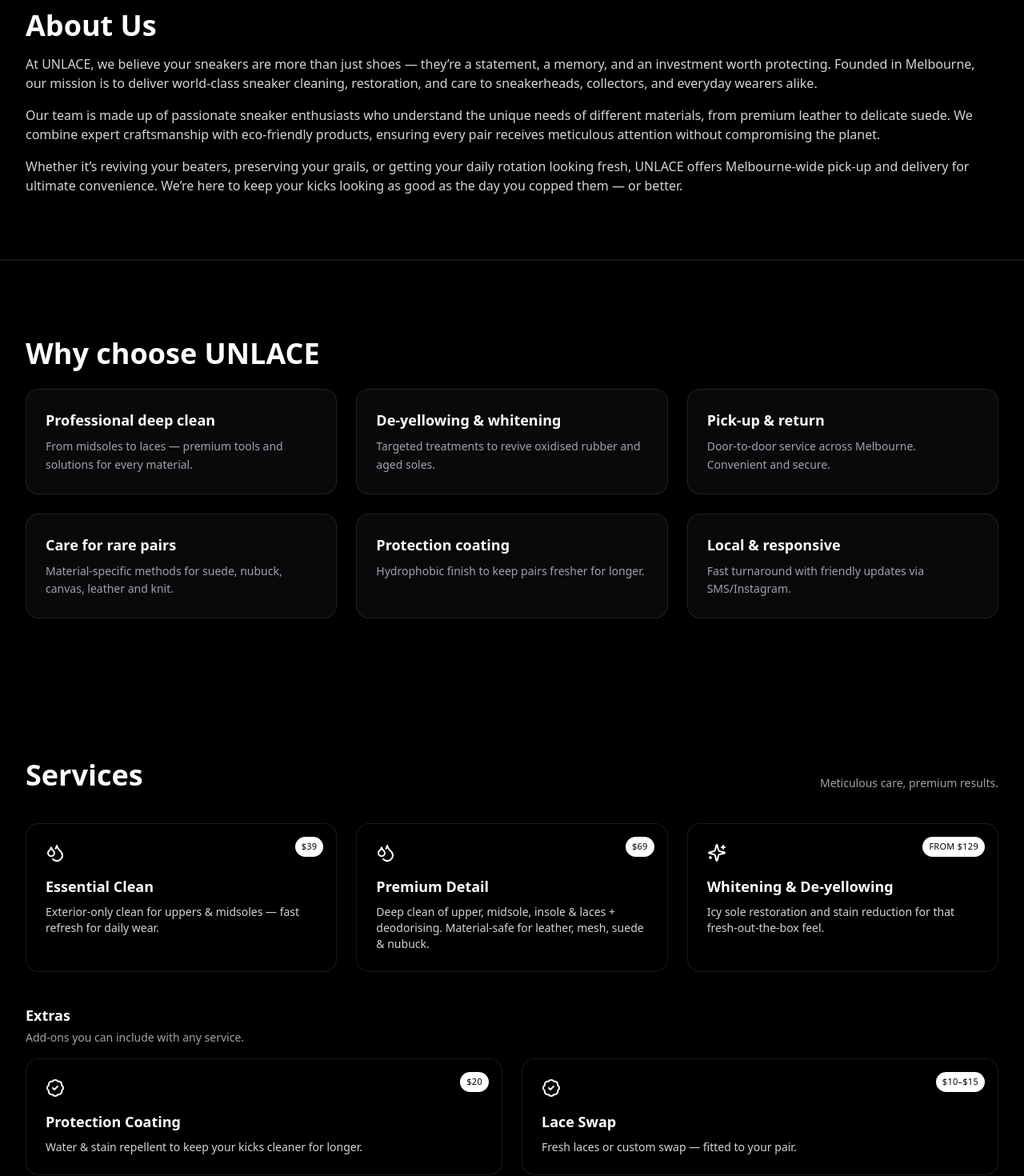
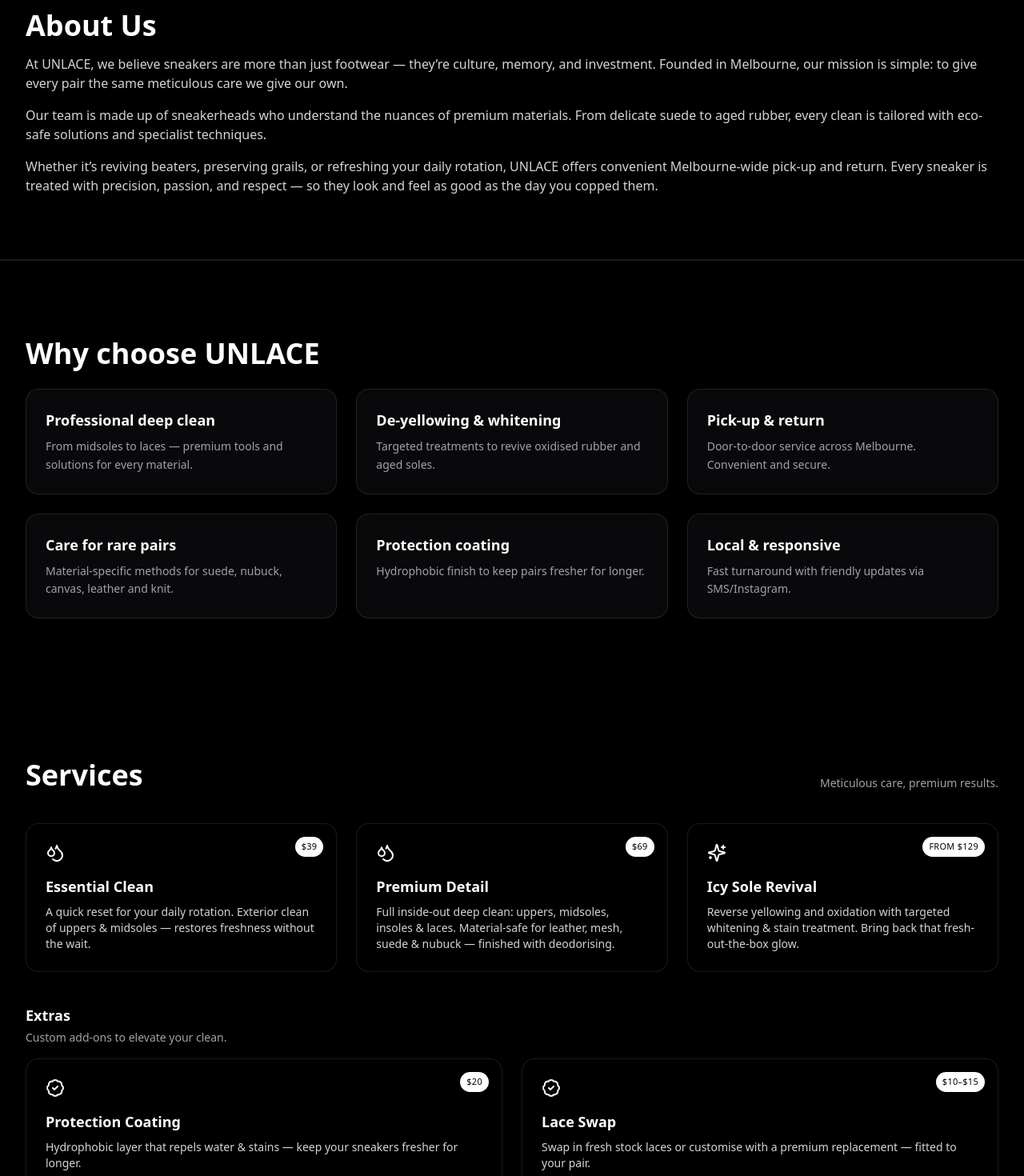
Before and after one commit to unlacesneakers/unlace-site, a Next.js app: page / in a window 1280 px wide. Shown: the part 1200-2670 px from the top of the page at 80% size. Built offline with nearby package versions, Linux system fonts and the light colour scheme.

Commit message:
Update index.tsx

```diff
--- a/pages/index.tsx
+++ b/pages/index.tsx
@@ -22,7 +22,6 @@ import ProcessSteps, { Step } from "../components/ProcessSteps";
 import FAQ, { QA } from "../components/FAQ";
 import SchemaFAQ from "../components/SchemaFAQ";
 
-
 // Define the benefits (the content list)
 const benefits: Benefit[] = [
   { id: "b1", title: "Professional deep clean", desc: "From midsoles to laces — premium tools and solutions for every material." },
@@ -41,33 +40,37 @@ const steps: Step[] = [
   { id: "s4", title: "Return like-new", desc: "Delivered back to you across Melbourne—ready to wear." },
 ];
 
-// Define the FAQ items
+// Refined FAQ (premium tone)
 const faqs: QA[] = [
   {
     q: "How do pick-ups work?",
-    a: <>Use the booking form. We’ll confirm a window via SMS. Turnaround is usually 2–4 days depending on service.</>,
+    a: <>Book through our online form and select a time window. We’ll confirm via SMS and handle the rest. Standard turnaround is 2–4 days depending on service and condition.</>,
   },
   {
     q: "Do you clean suede and delicate materials?",
-    a: <>Yes. We use material-specific products and soft-bristle brushes. For rare pairs, we confirm the approach before starting.</>,
+    a: <>Yes — suede, nubuck, mesh, and premium leathers are all cleaned with specialist tools and eco-safe solutions. Each material is treated with tailored techniques to protect its texture and integrity.</>,
   },
   {
-    q: "Payment & pricing?",
-    a: <>Pay after service via card or bank transfer. We’ll quote any Extras up-front so there are no surprises.</>,
+    q: "How does pricing and payment work?",
+    a: <>Our listed prices cover most pairs. If extras are needed, we confirm them with you before starting. Payment is made after service via card or transfer — no hidden costs, ever.</>,
   },
   {
     q: "Where do you operate?",
-    a: <>Melbourne-wide pick-up & delivery. If you’re outside the area, message us on Instagram to arrange options.</>,
+    a: <>We offer pick-up and delivery across Melbourne. If you’re outside the area, get in touch via Instagram and we’ll try to arrange a solution.</>,
+  },
+  {
+    q: "What if I’m not satisfied with the result?",
+    a: <>We stand by our work. If you’re not happy, we’ll re-clean or make it right — because every sneaker deserves a finish we’re proud of.</>,
   },
 ];
 
 const faqsForSchema = [
-  { q: "How do pick-ups work?", a: "Use the booking form. We’ll confirm a window via SMS. Turnaround is usually 2–4 days depending on service." },
-  { q: "Do you clean suede and delicate materials?", a: "Yes. We use material-specific products and soft-bristle brushes. For rare pairs, we confirm the approach before starting." },
-  { q: "Payment & pricing?", a: "Pay after service via card or bank transfer. We’ll quote any Extras up-front so there are no surprises." },
-  { q: "Where do you operate?", a: "Melbourne-wide pick-up & delivery. If you’re outside the area, message us on Instagram to arrange options." },
+  { q: "How do pick-ups work?", a: "Book through our online form and select a time window. We’ll confirm via SMS. Standard turnaround is 2–4 days depending on service and condition." },
+  { q: "Do you clean suede and delicate materials?", a: "Yes — suede, nubuck, mesh, and premium leathers are cleaned with specialist tools and eco-safe solutions. Each material is treated with tailored techniques." },
+  { q: "How does pricing and payment work?", a: "Our listed prices cover most pairs. If extras are needed, we confirm them before starting. Payment is made after service via card or transfer." },
+  { q: "Where do you operate?", a: "We offer pick-up and delivery across Melbourne. If you’re outside the area, message us on Instagram to arrange options." },
+  { q: "What if I’m not satisfied with the result?", a: "If you’re not happy, we’ll re-clean or make it right — because every sneaker deserves a finish we’re proud of." },
 ];
-
 
 // Icons
 import {
@@ -166,7 +169,7 @@ export default function Home() {
               animate={{ opacity: 1, y: 0 }}
               transition={{ duration: 0.7 }}
             >
-              {/* Strapline — updated to 'Sneaker Atelier' */}
+              {/* Strapline — 'Sneaker Atelier' */}
               <p className="uppercase tracking-[0.35em] text-zinc-400 text-xs mb-3">
                 Australia’s Premium Sneaker Atelier
               </p>
@@ -175,8 +178,8 @@ export default function Home() {
                 UNLACE your sneakers — relace your style.
               </h1>
               <p className="mt-4 text-zinc-300 max-w-2xl">
-                From grails to beaters, we revive every pair with precision cleaning
-                and restoration. Pick-up & delivery across Melbourne.
+                From daily beaters to grail-level pairs, UNLACE restores sneakers with precision
+                techniques and eco-safe care. Door-to-door pick-up & return across Melbourne.
               </p>
               <div className="mt-8 flex gap-4">
                 <a
@@ -220,29 +223,23 @@ export default function Home() {
         >
           <h2 className="text-2xl sm:text-4xl font-bold mb-4">About Us</h2>
           <p className="text-zinc-300 mb-4">
-            At UNLACE, we believe your sneakers are more than just shoes — they’re
-            a statement, a memory, and an investment worth protecting. Founded in
-            Melbourne, our mission is to deliver world-class sneaker cleaning,
-            restoration, and care to sneakerheads, collectors, and everyday
-            wearers alike.
+            At UNLACE, we believe sneakers are more than just footwear — they’re culture, memory, and investment.
+            Founded in Melbourne, our mission is simple: to give every pair the same meticulous care we give our own.
           </p>
           <p className="text-zinc-300 mb-4">
-            Our team is made up of passionate sneaker enthusiasts who understand
-            the unique needs of different materials, from premium leather to
-            delicate suede. We combine expert craftsmanship with eco-friendly
-            products, ensuring every pair receives meticulous attention without
-            compromising the planet.
+            Our team is made up of sneakerheads who understand the nuances of premium materials. From delicate suede
+            to aged rubber, every clean is tailored with eco-safe solutions and specialist techniques.
           </p>
           <p className="text-zinc-300">
-            Whether it’s reviving your beaters, preserving your grails, or getting
-            your daily rotation looking fresh, UNLACE offers Melbourne-wide pick-up
-            and delivery for ultimate convenience. We’re here to keep your kicks
-            looking as good as the day you copped them — or better.
+            Whether it’s reviving beaters, preserving grails, or refreshing your daily rotation, UNLACE offers
+            convenient Melbourne-wide pick-up and return. Every sneaker is treated with precision, passion, and
+            respect — so they look and feel as good as the day you copped them.
           </p>
         </section>
+
+        {/* ✅ Why Choose Us */}
         <WhyChooseUs items={benefits} />
 
-        {/* Services section starts here */}
         {/* ========== SERVICES ========== */}
         <section
           id="services"
@@ -257,19 +254,19 @@ export default function Home() {
             <Card
               icon={<Droplets className="h-6 w-6" />}
               title="Essential Clean"
-              desc="Exterior-only clean for uppers & midsoles — fast refresh for daily wear."
+              desc="A quick reset for your daily rotation. Exterior clean of uppers & midsoles — restores freshness without the wait."
               price="$39"
             />
             <Card
               icon={<Droplets className="h-6 w-6" />}
               title="Premium Detail"
-              desc="Deep clean of upper, midsole, insole & laces + deodorising. Material-safe for leather, mesh, suede & nubuck."
+              desc="Full inside-out deep clean: uppers, midsoles, insoles & laces. Material-safe for leather, mesh, suede & nubuck — finished with deodorising."
               price="$69"
             />
             <Card
               icon={<Stars className="h-6 w-6" />}
-              title="Whitening & De-yellowing"
-              desc="Icy sole restoration and stain reduction for that fresh-out-the-box feel."
+              title="Icy Sole Revival"
+              desc="Reverse yellowing and oxidation with targeted whitening & stain treatment. Bring back that fresh-out-the-box glow."
               price="From $129"
             />
           </div>
@@ -278,24 +275,23 @@ export default function Home() {
           <div className="mt-10">
             <h3 className="text-lg font-semibold">Extras</h3>
             <p className="text-sm text-zinc-400 mt-1">
-              Add-ons you can include with any service.
+              Custom add-ons to elevate your clean.
             </p>
             <div className="grid md:grid-cols-2 gap-6 mt-4">
               <Card
                 icon={<BadgeCheck className="h-6 w-6" />}
                 title="Protection Coating"
-                desc="Water & stain repellent to keep your kicks cleaner for longer."
+                desc="Hydrophobic layer that repels water & stains — keep your sneakers fresher for longer."
                 price="$20"
               />
               <Card
                 icon={<BadgeCheck className="h-6 w-6" />}
                 title="Lace Swap"
-                desc="Fresh laces or custom swap — fitted to your pair."
+                desc="Swap in fresh stock laces or customise with a premium replacement — fitted to your pair."
                 price="$10–$15"
               />
             </div>
           </div>
-        {/* Services section ends here */}
         </section>
 
         {/* Process Steps */}
@@ -305,7 +301,6 @@ export default function Home() {
         <FAQ items={faqs} />
         <SchemaFAQ items={faqsForSchema} />
 
-        {/* Pick-Up form starts here */}
         {/* ========== PICKUP BOOKING (Formspree) ========== */}
         <section id="pickup" className="bg-zinc-950 border-t border-white/10 scroll-mt-24">
           <div className="mx-auto max-w-7xl px-4 sm:px-6 lg:px-8 py-16 sm:py-20">
@@ -444,15 +439,22 @@ export default function Home() {
         {/* ========== FOOTER ========== */}
         <footer id="contact" className="border-t border-white/10">
           <div className="mx-auto max-w-7xl px-4 sm:px-6 lg:px-8 py-12 flex flex-col md:flex-row items-center justify-between gap-6 text-sm text-zinc-400">
-            <div>© {new Date().getFullYear()} UNLACE — Melbourne, VIC</div>
-            <div className="flex items-center gap-4">
+            {/* Brand tagline */}
+            <div className="text-center md:text-left">
+              <p className="font-semibold text-white">UNLACE — Melbourne’s Sneaker Atelier</p>
+              <p className="mt-1 text-zinc-400">
+                Trusted care for your kicks, from pick-up to return.
+              </p>
+            </div>
+
+            {/* Contact + links */}
+            <div className="flex flex-col items-center md:items-end gap-2 md:gap-3">
               <a
                 href={`mailto:${CONTACT.email}`}
                 className="hover:text-white flex items-center gap-1"
               >
                 <Mail className="h-4 w-4" /> {CONTACT.email}
               </a>
-              <span className="opacity-40">•</span>
               <a
                 href={CONTACT.instagram}
                 className="hover:text-white"
@@ -461,14 +463,16 @@ export default function Home() {
               >
                 Instagram
               </a>
-              <span className="opacity-40">•</span>
-              <a href="/privacy" className="hover:text-white">
-                Privacy
-              </a>
-              <span className="opacity-40">•</span>
-              <a href="/terms" className="hover:text-white">
-                Terms
-              </a>
+
+              <div className="flex gap-3 text-xs mt-2">
+                <a href="/privacy" className="hover:text-white">Privacy</a>
+                <span className="opacity-40">•</span>
+                <a href="/terms" className="hover:text-white">Terms</a>
+              </div>
+
+              <p className="text-xs text-zinc-500 mt-2">
+                © {new Date().getFullYear()} UNLACE — Melbourne, VIC
+              </p>
             </div>
           </div>
         </footer>
```
